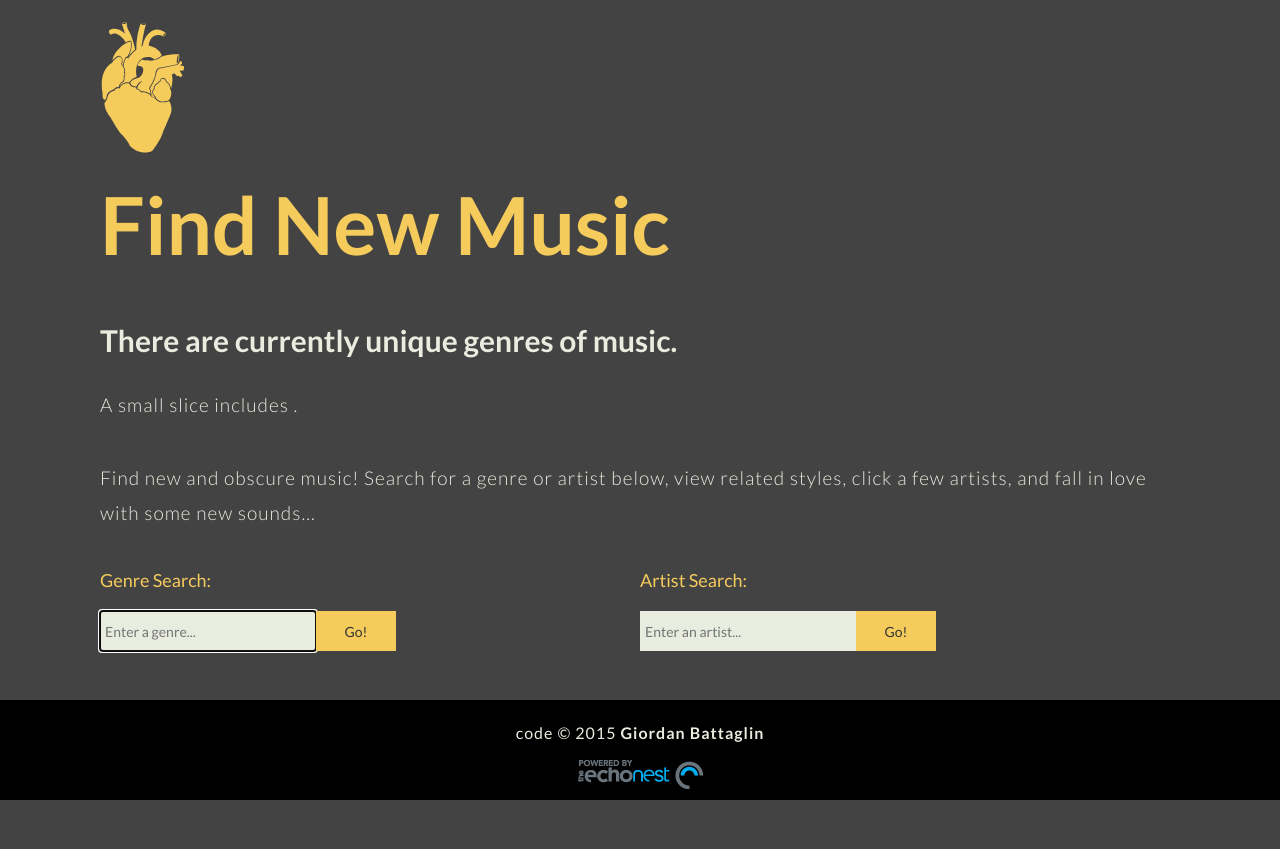
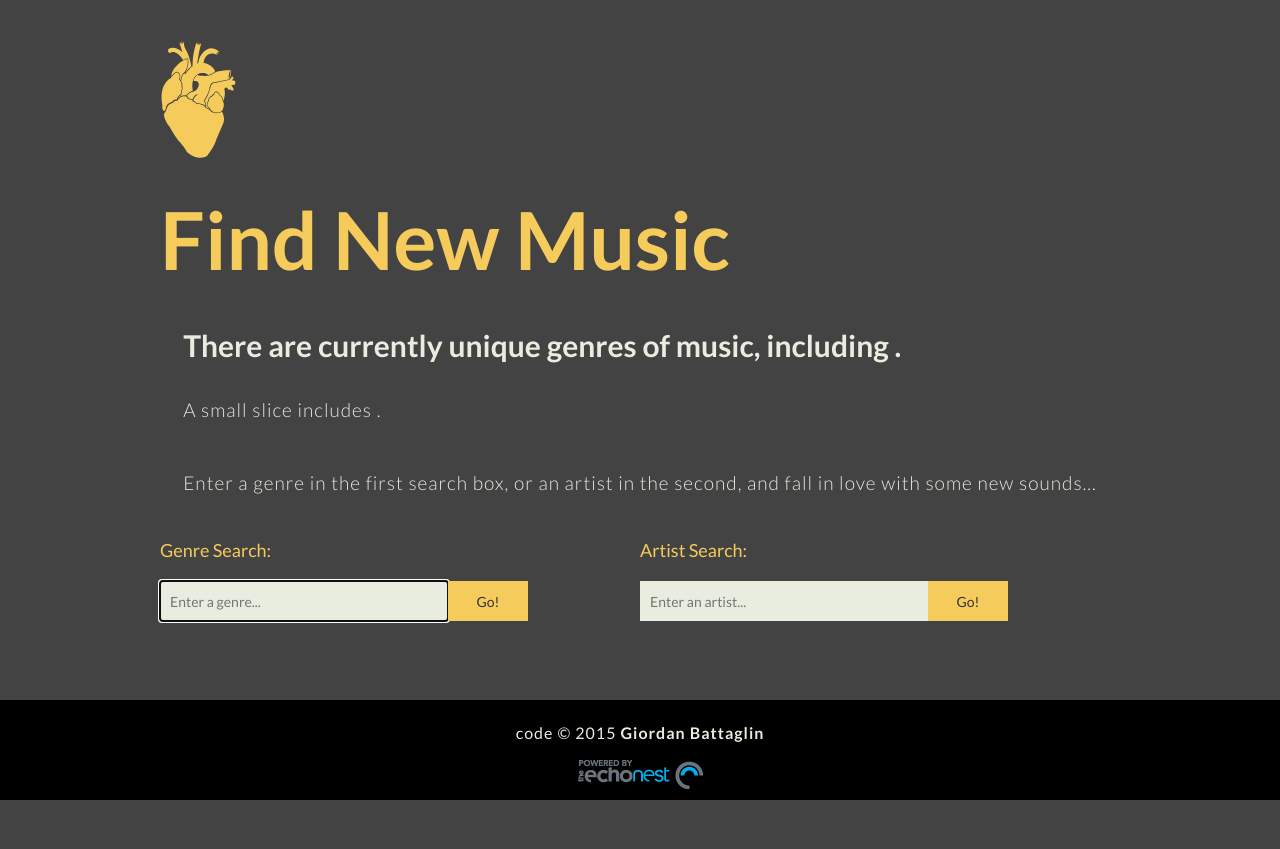
Before and after one commit to giordancodes/findnewmusic.space, a website: page index.html in a window 1280 px wide. Drawn offline with nearby package versions, Linux system fonts and the light colour scheme; no server answers.

Commit message:
moved random genres into gebre count text area

```diff
--- a/index.html
+++ b/index.html
@@ -40,12 +40,14 @@
 	</header>
 <!--	/header-->
 
-
+<!--	section.welcomeInfo -->
 	<section class="welcomeInfo flex column wrapper">
-		<h3 class="genreCount">There are currently <span></span> unique genres of music.</h3>
-		<p class="randoGenres topText">A small slice includes <span class=""></span>.</p>
-		<p class="topText">Find new and obscure music! Search for a genre or artist below, view related styles, click a few artists, and fall in love with some new sounds...</p>
+		<h3 class="genreCount">There are currently <span></span> unique genres of music, including <span class="randoGenres"></span>.</h3>
+		<p class="topText">A small slice includes .</p>
+		<p class="topText">Enter a genre in the first search box, or an artist in the second, and fall in love with some new sounds...
+</p>
 	</section>
+<!--	/section.welcomeInfo-->
 
 <!--			user input area for searching artist/genre-->
 		<section class="searchArea wrapper flex">
--- a/sass/style.scss
+++ b/sass/style.scss
@@ -21,7 +21,7 @@ body{
 }
 
 .wrapper{
-	max-width: 1080px;
+	max-width: 960px;
 	margin: 0 auto;
 }
 
@@ -38,7 +38,7 @@ body{
 h1{
 	color: $orange;
 	margin: 0;
-	padding: 2rem 0;
+	padding: 3rem 0;
 	text-align: left;
 	font-size: 8rem;
 	font-weight: 700;
@@ -81,7 +81,7 @@ p{
 
 
 header{
-	padding: 2rem 0;
+	padding: 4rem 0 0 0;
 	img{
 		width: 8%;
 	}
@@ -121,7 +121,7 @@ ul.artistUL{
 //Search Area Search Area Search Area Search Area Search Area Search Area
 
 section.searchArea {
-	justify-content: space-between;
+	justify-content: flex-start;
 }
 
 label{
@@ -139,13 +139,13 @@ label{
 		align-items: flex-start;
 		justify-content: center;
 		input{
-			width: 40%;
+			width: 60%;
 			color: #000;
 			height: 4rem;
 			font-size: 1.4rem;
 			border: 0;
 			background: $white;
-			padding: 0.5rem;
+			padding: 1rem;
 	}
 }
 
@@ -307,7 +307,7 @@ footer{
 		background-size: 82%, contain;
 }
 	.topText {
-		width: 100%;
+		font-weight: 400;
 	}
 
 	}
--- a/scripts/main.js
+++ b/scripts/main.js
@@ -1,6 +1,6 @@
 var musicApp = {};
 
-var $randoGenresSpan = $('.randoGenres span');
+var $randoGenresSpan = $('.randoGenres');
 
 var regex = /The Identifier specified does not exist/;
 
```
Also changed, not shown: style.css, 1 other file.
